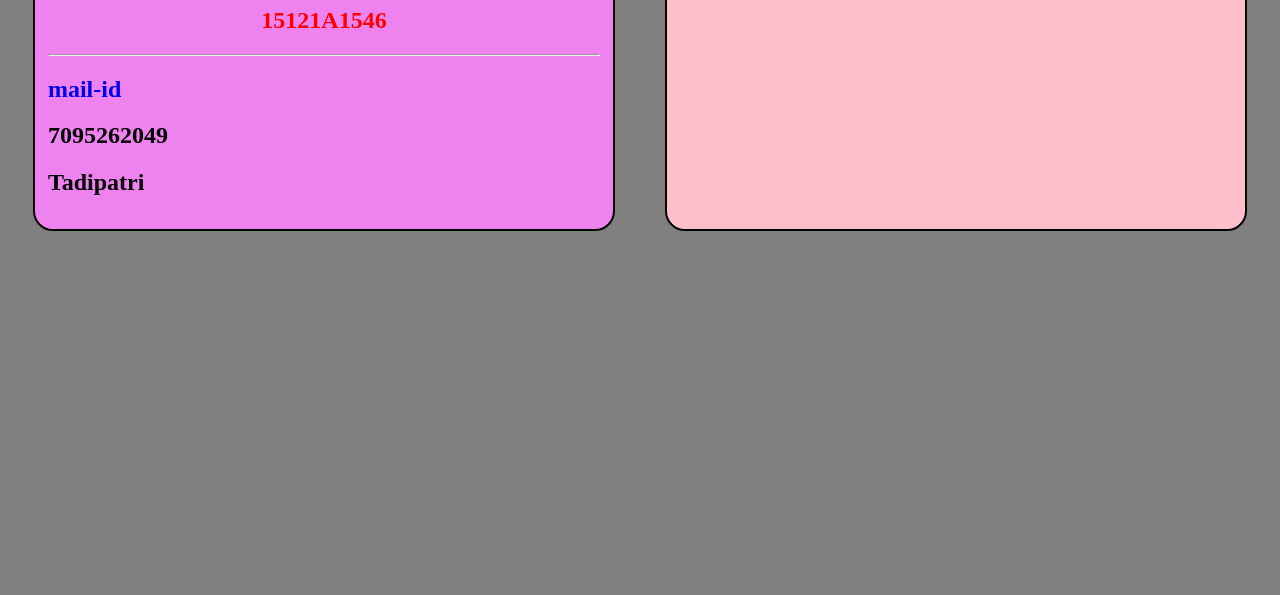
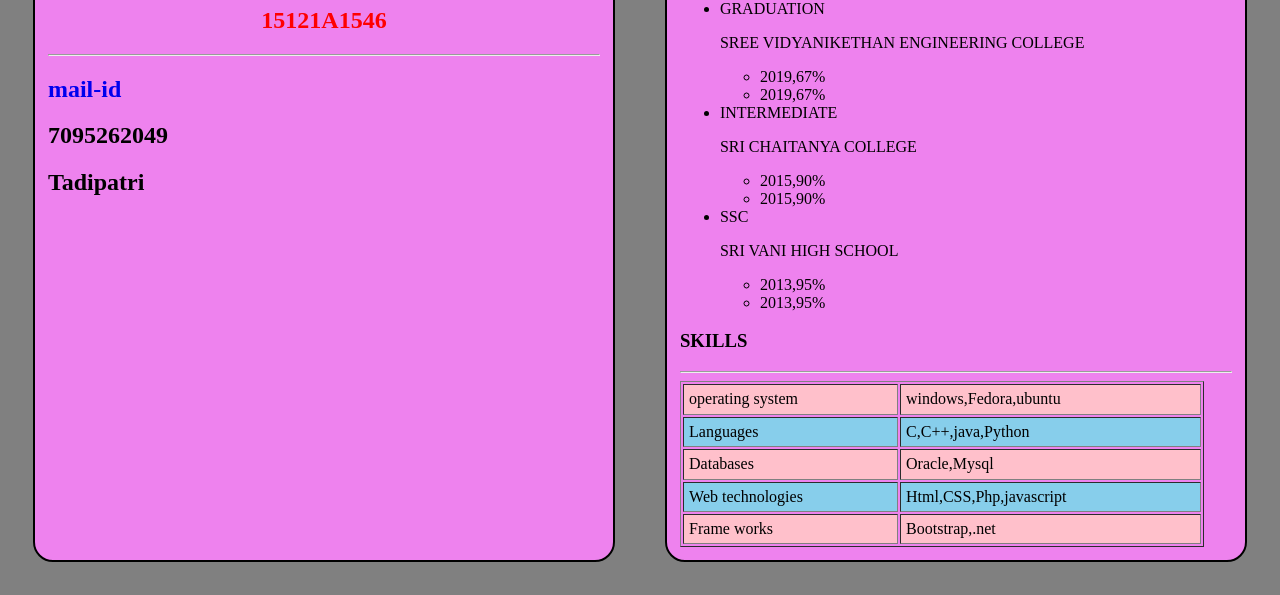
Before and after one commit to Sree0066/resumesvec, a plain HTML site: page index.html in a window 1280 px wide. Shown: the part 221-816 px from the top of the page. Drawn offline with Linux system fonts and the light colour scheme.

Commit message:
data.json,main.js updated

```diff
--- a/data.json
+++ b/data.json
@@ -18,5 +18,27 @@
          "school":"SREE VIDYANIKETHAN ENGINEERING COLLEGE",
          "data":["2019","67%"]
          }
+ ],
+ "skills":[
+   {
+     "name":"operating system",
+     "info":["windows","Fedora","ubuntu"]
+     },
+     {
+       "name":"Languages",
+       "info":["C","C++","java","Python"]
+       },
+       {
+         "name":"Databases",
+         "info":["Oracle","Mysql"]
+         },
+         {
+           "name":"Web technologies",
+           "info":["Html","CSS","Php","javascript"]
+         },
+         {
+           "name":"Frame works",
+           "info":["Bootstrap",".net"]
+         }
  ]
 }
--- a/index.css
+++ b/index.css
@@ -18,7 +18,7 @@ body{
 .content{
   width: 100%;
   height: auto;
-  background: pink;
+  background: violet;
   margin: 2%;
   padding: 1%;
   border: 2px solid #000;
@@ -37,6 +37,18 @@ h1,#roll{
 }
 a{
   text-decoration:none;
+}
+table{
+  width: 95%;
+}
+td{
+  padding: 1%;
+}
+tr:nth-child(even){
+  background: skyblue;
+}
+tr:nth-child(odd){
+  background: pink;
 }
 @media only screen and (min-width:360px) and (max-width:480px)
 {
--- a/main.js
+++ b/main.js
@@ -13,6 +13,8 @@ loadJSON("data.json",function(text){
  let data=JSON.parse(text);
  console.log(data);
  career(data.career);
+ education(data.education);
+ skills(data.skills);
 })
 var right=document.querySelector (".content");
 function career(car) {
@@ -33,4 +35,40 @@ function education(edu) {
   right.appendChild(h3);
   var hr=document.createElement("hr");
   right.appendChild(hr);
+
+  var ul=document.createElement("ul");
+  right.appendChild(ul);
+  for(var i=edu.length-1;i>=0;i--){
+    console.log(edu[i].degree);
+    var li=document.createElement("li");
+    li.textContent=edu[i].degree;
+      ul.appendChild(li);
+
+      var p=document.createElement("p");
+      p.textContent=edu[i].school;
+      li.appendChild(p);
+
+      var ul1=document.createElement("ul");
+      ul.appendChild(ul1);
+      for(j=0;j<edu[i].data.length;j++){
+        var li1=document.createElement("li");
+        li1.textContent=edu[i].data;
+        ul1.appendChild(li1);
+      }
+  }
 }
+function skills(skill) {
+  var h3=document.createElement("h3");
+  h3.textContent="SKILLS";
+  right.appendChild(h3);
+  var hr=document.createElement("hr");
+  right.appendChild(hr);
+  var table=document.createElement("table");
+  table.border="1";
+  right.appendChild(table);
+  let row="";
+  for(var i=0;i<skill.length;i++){
+    row+="<tr><td>"+skill[i].name+"</td><td>"+skill[i].info+"</td></tr>";
+  }
+  table.innerHTML=row;
+}
```
